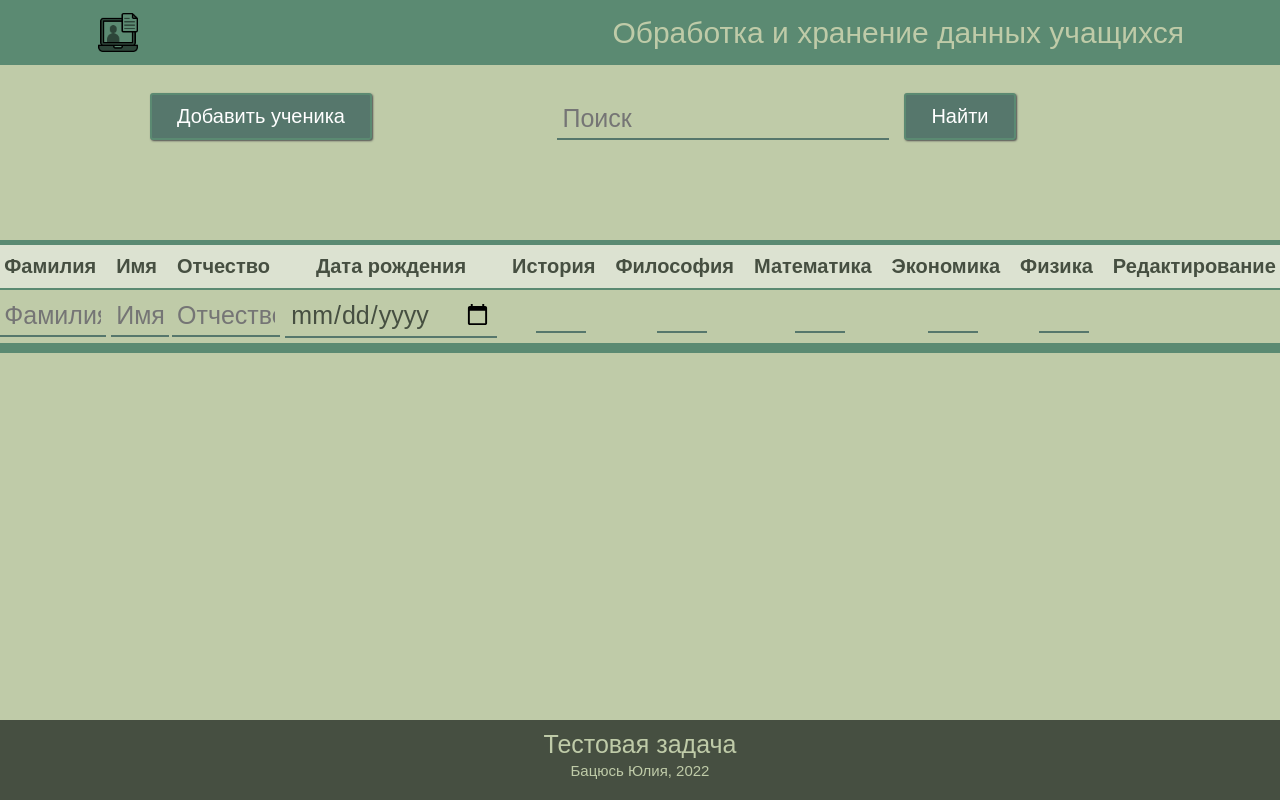
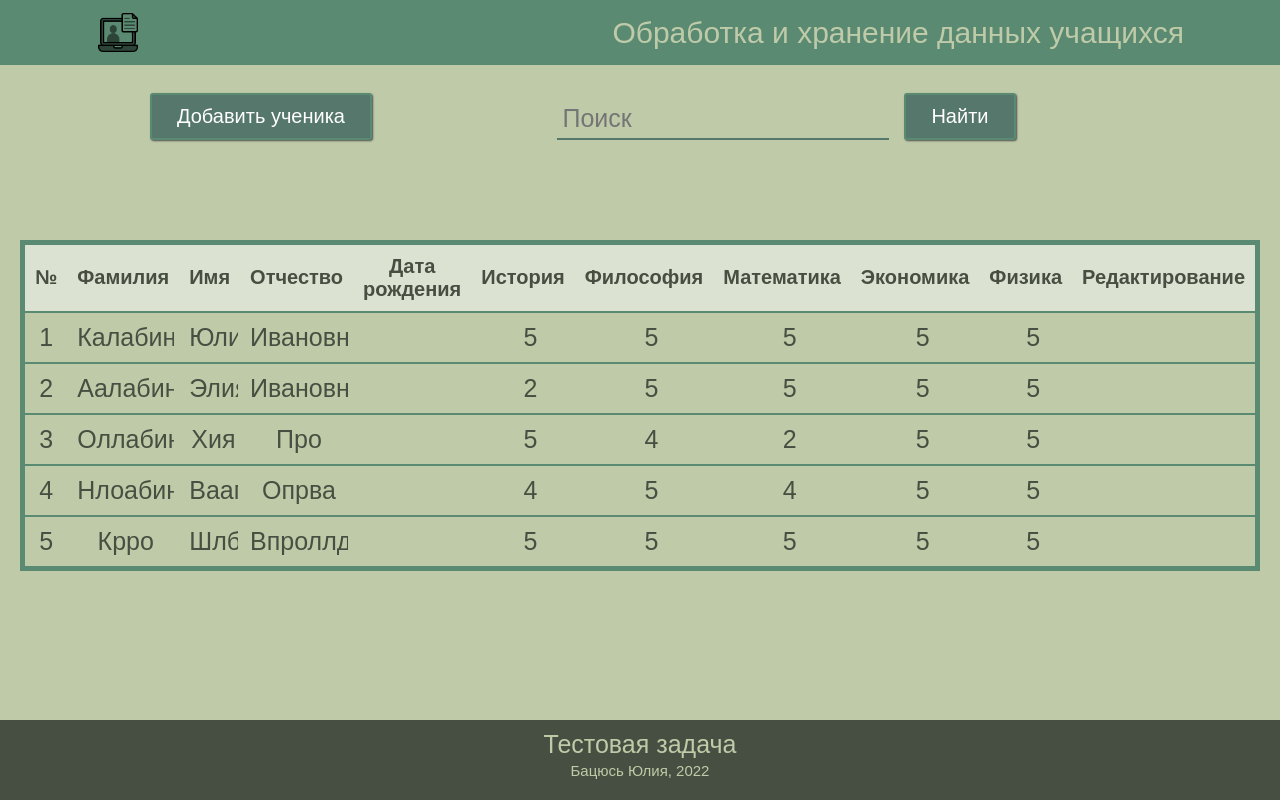
Before and after one commit to JBatsyus/Table, a React (Create React App) app: page / in a window 1280 px wide. Built offline with nearby package versions, Linux system fonts and the light colour scheme; a web font is replaced by a local one.

Commit message:
+ json для проверки таблицы

```diff
--- a/src/assets/styles/mixins.scss
+++ b/src/assets/styles/mixins.scss
@@ -15,7 +15,7 @@
 // стили шрифта для ячеек таблицы
 @mixin fontStyleCell {
   font-family: "Exo2", sans-serif;
-  font-size: 25px;
+  font-size: 20px;
   padding: 5px;
 }
 @mixin inputForm {
--- a/src/components/Table/Row.jsx
+++ b/src/components/Table/Row.jsx
@@ -1,16 +1,33 @@
 // import ButtonDelete from "../buttons/ButtonDelete";
 // import ButtonEdit from "../buttons/ButtonEdit";
 // import ButtonSave from "../buttons/ButtonSave";
+import { useState } from "react";
 
 const Row = props => {
+  const [data, setData] = useState({
+    id: props.id,
+    surname: props.surname,
+    name: props.name,
+    patronymic: props.patronymic,
+    hbty: props.hbty,
+    history: props.history,
+    philosophy: props.philosophy,
+    informatics: props.informatics,
+    economics: props.economics,
+    physics: props.physics,
+  });
   return (
     <tr key={props.id}>
+      <td>
+        <input className="input__id" type="number" name="id" value={data.id} />
+      </td>
       <td>
         <input
           className="input__null"
           type="text"
           title="Фамилия"
           name="surname"
+          value={data.surname}
           pattern="^[А-Яа-я]+$"
           placeholder="Фамилия"
           required
@@ -22,6 +39,7 @@ const Row = props => {
           type="text"
           title="Имя"
           name="name"
+          value={data.name}
           pattern="^[А-Яа-я]+$"
           placeholder="Имя"
           required
@@ -33,6 +51,7 @@ const Row = props => {
           type="text"
           title="Отчество"
           name="patronymic"
+          value={data.patronymic}
           pattern="^[А-Яа-я]+$"
           placeholder="Отчество"
           required
@@ -41,10 +60,10 @@ const Row = props => {
       <td>
         <input
           className="input__null"
-          type="date"
+          type="number"
           title="Дата рождения"
           name="hbty"
-          pattern="^[А-Яа-я]+$"
+          value={data.hbty}
           required
         />
       </td>
@@ -53,6 +72,7 @@ const Row = props => {
           className="input__number"
           type="number"
           name="history"
+          value={data.history}
           min="1"
           max="5"
           required
@@ -64,6 +84,7 @@ const Row = props => {
           className="input__number"
           type="number"
           name="philosophy"
+          value={data.philosophy}
           min="1"
           max="5"
           required
@@ -74,6 +95,7 @@ const Row = props => {
           className="input__number"
           type="number"
           name="informatics"
+          value={data.informatics}
           min="1"
           max="5"
           required
@@ -84,6 +106,7 @@ const Row = props => {
           className="input__number"
           type="number"
           name="economics"
+          value={data.economics}
           min="1"
           max="5"
           required
@@ -94,6 +117,7 @@ const Row = props => {
           className="input__number"
           type="number"
           name="physics"
+          value={data.physics}
           min="1"
           max="5"
           required
--- /dev/null
+++ b/src/components/Table/TableData.jsx
@@ -0,0 +1,7 @@
+import { tableData } from "../Table/tableData";
+import Row from "..//Table/Row.jsx";
+const TableWords = () => {
+  return tableData.map(cell => <Row key={cell.id} {...cell} />);
+};
+
+export default TableWords;
--- a/src/components/Table/index.jsx
+++ b/src/components/Table/index.jsx
@@ -1,7 +1,7 @@
 import "./table.scss";
 // import TableWords from "../table/TableWords";
 
-import Row from "..//Table/Row.jsx";
+import TableData from "..//Table/TableData.jsx";
 
 const Table = () => {
   return (
@@ -9,6 +9,7 @@ const Table = () => {
       <table className="table">
         <thead>
           <tr className="table__title">
+            <th>№</th>
             <th>Фамилия</th>
             <th>Имя</th>
             <th>Отчество</th>
@@ -23,7 +24,7 @@ const Table = () => {
         </thead>
 
         <tbody>
-          <Row />
+          <TableData />
         </tbody>
       </table>
     </div>
--- a/src/components/Table/table.scss
+++ b/src/components/Table/table.scss
@@ -10,7 +10,7 @@
 .table {
   width: 85%;
   margin-bottom: 10px;
-  border: 10px solid $eucalyptus;
+  border: 5px solid $eucalyptus;
   border-top: 5px solid $eucalyptus;
   border-collapse: collapse;
   & th {
@@ -26,19 +26,27 @@
   & td {
     @include fontStyleCell();
     color: $asphalt;
+    border-bottom: 2px solid $eucalyptus;
+  }
+  .input__id {
+    @include fontStyleCell();
+    @include inputForm();
+    text-align: center;
     border: none;
-    border-bottom: 2px solid $eucalyptus;
+    width: 20px;
   }
   .input__null {
     @include fontStyleCell();
     @include inputForm();
+    border: none;
     width: 95%;
-    text-align: left;
+    text-align: center;
   }
   .input__number {
     @include inputForm();
     margin-left: 15px;
     text-align: center;
+    border: none;
   }
   //     .input_editMode {
   //       @include fontStyleCell();
--- /dev/null
+++ b/src/components/Table/tableData.js
@@ -0,0 +1,63 @@
+export const tableData = [
+  {
+    id: 1,
+    surname: "Калабина",
+    name: "Юлия",
+    patronymic: "Ивановна",
+    hbty: "15.10.1989",
+    history: "5",
+    philosophy: "5",
+    informatics: "5",
+    economics: "5",
+    physics: "5",
+  },
+
+  {
+    id: 2,
+    surname: "Aалабина",
+    name: "Элия",
+    patronymic: "Ивановна",
+    hbty: "10.10.1989",
+    history: "2",
+    philosophy: "5",
+    informatics: "5",
+    economics: "5",
+    physics: "5",
+  },
+  {
+    id: 3,
+    surname: "Оллабина",
+    name: "Хия",
+    patronymic: "Про",
+    hbpatronymicty: "15.10.1902",
+    history: "5",
+    philosophy: "4",
+    informatics: "2",
+    economics: "5",
+    physics: "5",
+  },
+  {
+    id: 4,
+    surname: "Нлоабина",
+    name: "Ваапа",
+    patronymic: "Опрва",
+    hbty: "20.10.1989",
+    history: "4",
+    philosophy: "5",
+    informatics: "4",
+    economics: "5",
+    physics: "5",
+  },
+  {
+    id: 5,
+    surname: "Крро",
+    name: "Шлбю",
+    patronymic: "Впроллд",
+    hbty: "20.11.1989",
+    history: "5",
+    philosophy: "5",
+    informatics: "5",
+    economics: "5",
+    physics: "5",
+  },
+];
```
